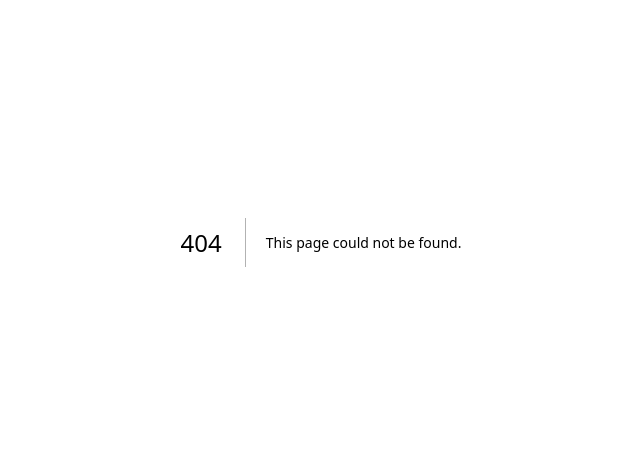
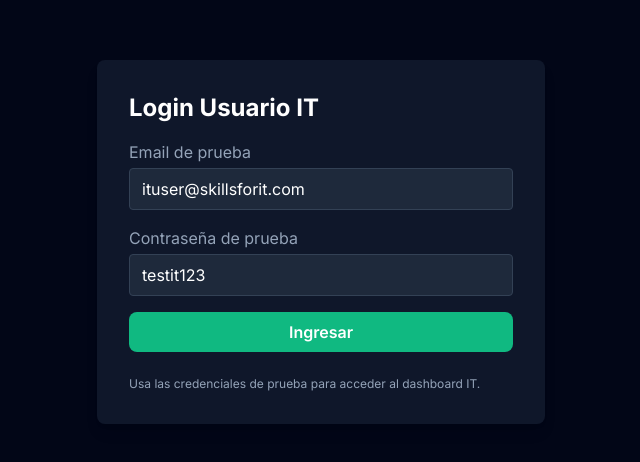
Before and after one commit to marcelodanieldm/skillsforit, a Next.js app: page /user/login in a window 1280 px wide. Before the commit this address had no page. Shown: the part 158-620 px from the top of the page, without its empty margins (319-959 px from the left). Built offline with nearby package versions, Linux system fonts and the light colour scheme.

Commit message:
Add IT user login page with test credentials and token storage.

```diff
--- /dev/null
+++ b/app/user/login/page.tsx
@@ -0,0 +1,66 @@
+"use client";
+
+import { useState } from "react";
+import { useRouter } from "next/navigation";
+
+export default function UserLoginPage() {
+  const router = useRouter();
+  const [loading, setLoading] = useState(false);
+  const [error, setError] = useState("");
+
+  // Credenciales de prueba
+  const testEmail = "ituser@skillsforit.com";
+  const testPassword = "testit123";
+  const testToken = "token_user_001";
+
+  const handleLogin = (e: React.FormEvent) => {
+    e.preventDefault();
+    setLoading(true);
+    setError("");
+    // Simular login
+    setTimeout(() => {
+      localStorage.setItem("user_token", testToken);
+      localStorage.setItem("user_email", testEmail);
+      router.push("/user/dashboard");
+    }, 800);
+  };
+
+  return (
+    <div className="min-h-screen flex items-center justify-center bg-slate-950">
+      <div className="bg-slate-900 p-8 rounded-lg shadow-lg w-full max-w-md">
+        <h1 className="text-2xl font-bold mb-4 text-white">Login Usuario IT</h1>
+        <form onSubmit={handleLogin} className="space-y-4">
+          <div>
+            <label className="block text-slate-400 mb-1">Email de prueba</label>
+            <input
+              type="text"
+              value={testEmail}
+              readOnly
+              className="w-full px-3 py-2 rounded bg-slate-800 text-white border border-slate-700"
+            />
+          </div>
+          <div>
+            <label className="block text-slate-400 mb-1">Contraseña de prueba</label>
+            <input
+              type="text"
+              value={testPassword}
+              readOnly
+              className="w-full px-3 py-2 rounded bg-slate-800 text-white border border-slate-700"
+            />
+          </div>
+          <button
+            type="submit"
+            className="w-full py-2 bg-emerald-500 hover:bg-emerald-600 text-white font-semibold rounded-lg transition-colors"
+            disabled={loading}
+          >
+            {loading ? "Ingresando..." : "Ingresar"}
+          </button>
+          {error && <p className="text-red-500 mt-2">{error}</p>}
+        </form>
+        <div className="mt-6 text-xs text-slate-400">
+          <p>Usa las credenciales de prueba para acceder al dashboard IT.</p>
+        </div>
+      </div>
+    </div>
+  );
+}
```
